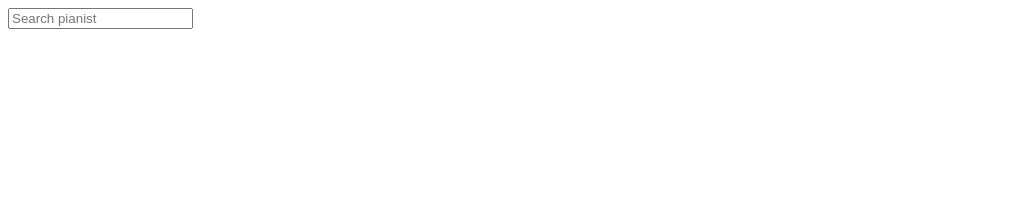
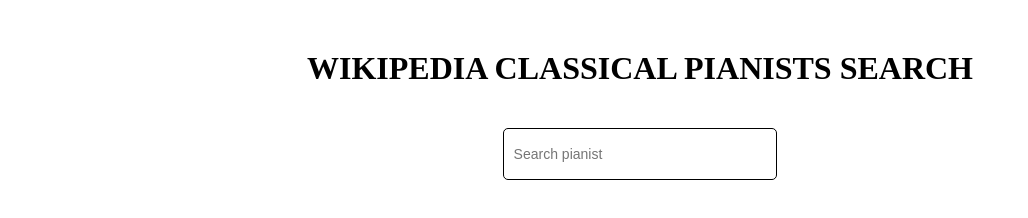
Before and after one commit to Naxus28/wikipedia-classical-pianists-search, a website: page src/index.html in a window 1280 px wide. Shown: the whole page, without its empty margins (0-1028 px from the left). Drawn offline with nearby package versions, Linux system fonts and the light colour scheme.

Commit message:
implements regex to match exact pattern at the beginning of a  string; implements title and improves input design; implements 'no matches' if pianist is not found

```diff
--- a/src/css/styles.css
+++ b/src/css/styles.css
@@ -1,3 +1,20 @@
+h1.header {
+  text-align: center;
+  padding: 20px;
+  margin-top: 30px;
+  text-transform: uppercase;
+}
+input{
+  width: 20%;
+  height: 30px;
+  padding: 10px;
+  border-radius: 5px;
+  border: 1px solid black;
+  font-size: 14px;
+  display: block;
+  margin: 10px auto;
+
+}
 .pianist_container{
   padding:50px;
   width: 25%;
--- a/src/index.html
+++ b/src/index.html
@@ -13,7 +13,10 @@
 </head>
 <body>
   <div class="wrapper">
+  <header>
+    <h1 class="header">Wikipedia Classical Pianists Search</h1>
     <input type="text" class="search" placeholder="Search pianist">
+  </header>
     <div class="pianist-wrapper">
       <h1 class="pianist-name"></h1>
       <p class="pianist-text"></p>
--- a/src/js/index.js
+++ b/src/js/index.js
@@ -8,8 +8,9 @@
   $('.search').on('keyup', (e) => {
     if (e.target.value.length) {
       let matchedPianists = _.filter(pianistsArray, (pianist) => {
-        let pianistToLower = pianist.toLowerCase();
-        if (pianistToLower.includes(e.target.value)) {
+        let pianistToLower = pianist.toLowerCase().trim();
+        let searchPattern = new RegExp('^' + e.target.value);
+        if (searchPattern.test(pianistToLower)) {
           return pianist;
         }
       });
@@ -19,6 +20,8 @@
       // add listener
       // when using '=>' $(this) is bound to window, not to element that has the event
       $('.pianist_container').on('click', () => formatPianistNameAndCallApi(($(event.currentTarget))));
+    } else {
+      callPianistsListApi();
     }
   });
 
@@ -98,7 +101,9 @@
       pianists += '<span class="pianist_container" style="background:' + background + '">' + pianist + '</span>';
     });
 
-    $('.pianists-wrapper').html(pianists);
+    let content = pianists ? pianists : '<span class="feedback_message">No matches</span>';
+
+    $('.pianists-wrapper').html(content);
 
     // add listener
     // when using '=>' $(this) is bound to window, not to element that has the event
```
